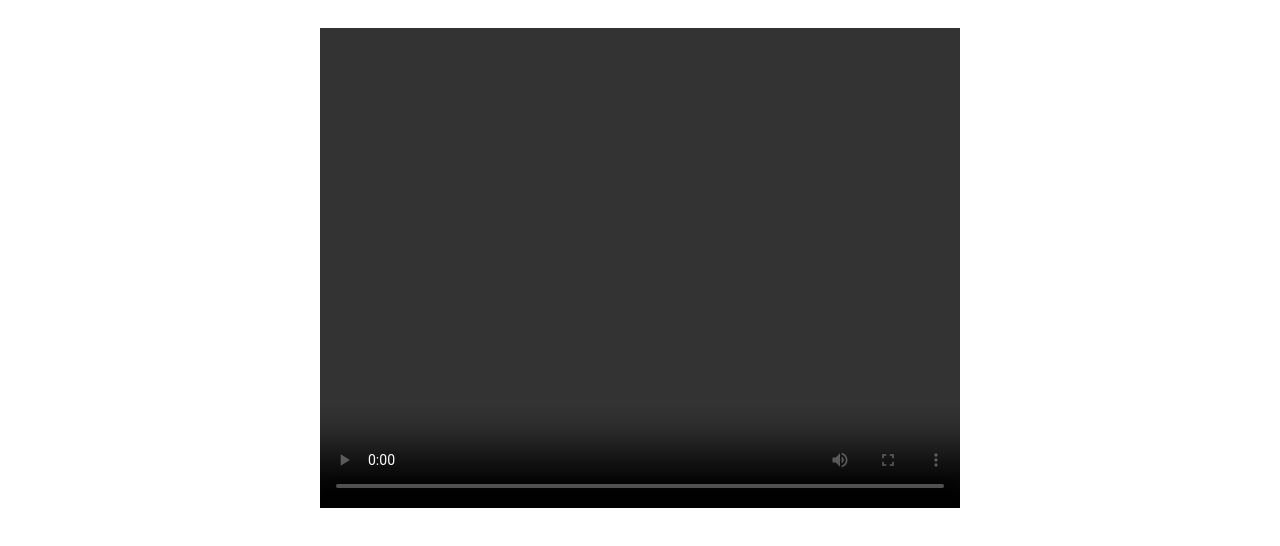
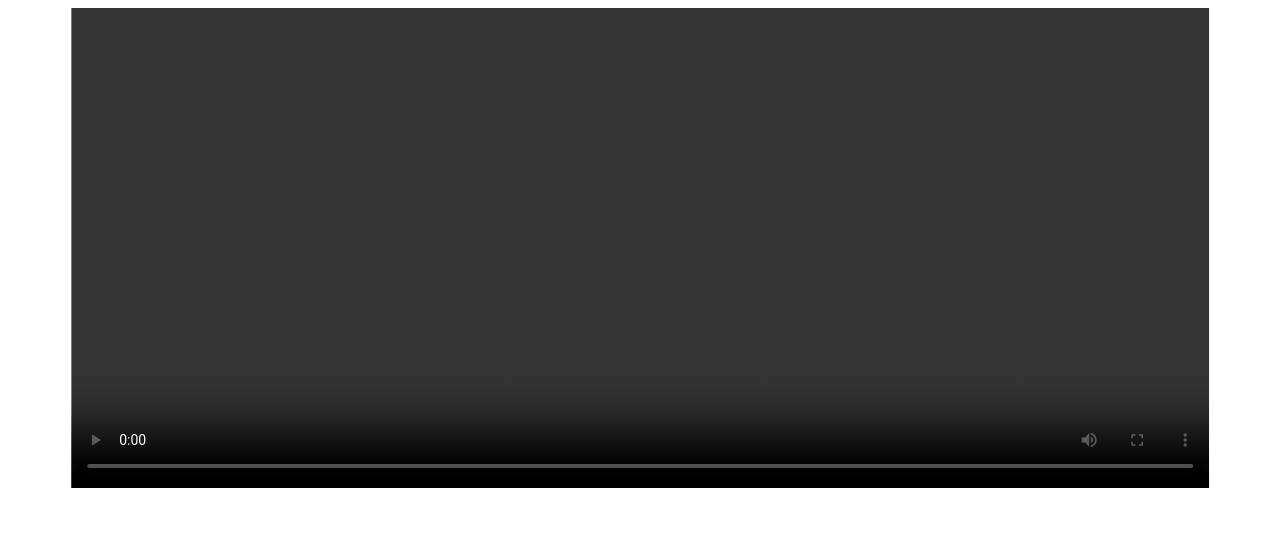
Before and after one commit to stranger01037/stranger01037.github.io, a plain HTML site: page index.html in a window 1280 px wide. Drawn offline with Linux system fonts and the light colour scheme.

Commit message:
Update index.html

```diff
--- a/index.html
+++ b/index.html
@@ -5,19 +5,22 @@
     <style>
         /* CSS styles */
         .video-player-container {
-            text-align: center;
-            padding: 20px;
-        }
-
-        #videoUrl, #playButton {
-            display: none; /* Hide the input and button */
+            position: relative;
+            left: 50%;
+            transform: translateX(-50%); /* Centers the div */
+            width: 90%; /* Width of the container */
+            height: 60vh; /* Height based on the viewport height */
+            z-index: 1000; /* Ensure it's above other content */
         }
 
         #videoPlayer {
-            width: 640px;
-            height: 480px;
-            max-width: 100%; /* Responsive width */
-            margin: auto; /* Center the video player */
+            width: 100%; /* Full width of the container */
+            height: 100%; /* Full height of the container */
+        }
+
+        /* Hide the input and button */
+        #videoUrl, #playButton {
+            display: none;
         }
     </style>
 </head>
@@ -61,7 +64,6 @@
         var fullVideoUrl = getFullVideoUrl();
         if (fullVideoUrl) {
             setVideoSrc(fullVideoUrl);
-            // Remove the following line if you don't want the URL to show in the hidden input field
             document.getElementById('videoUrl').value = fullVideoUrl;
         }
     }
```
